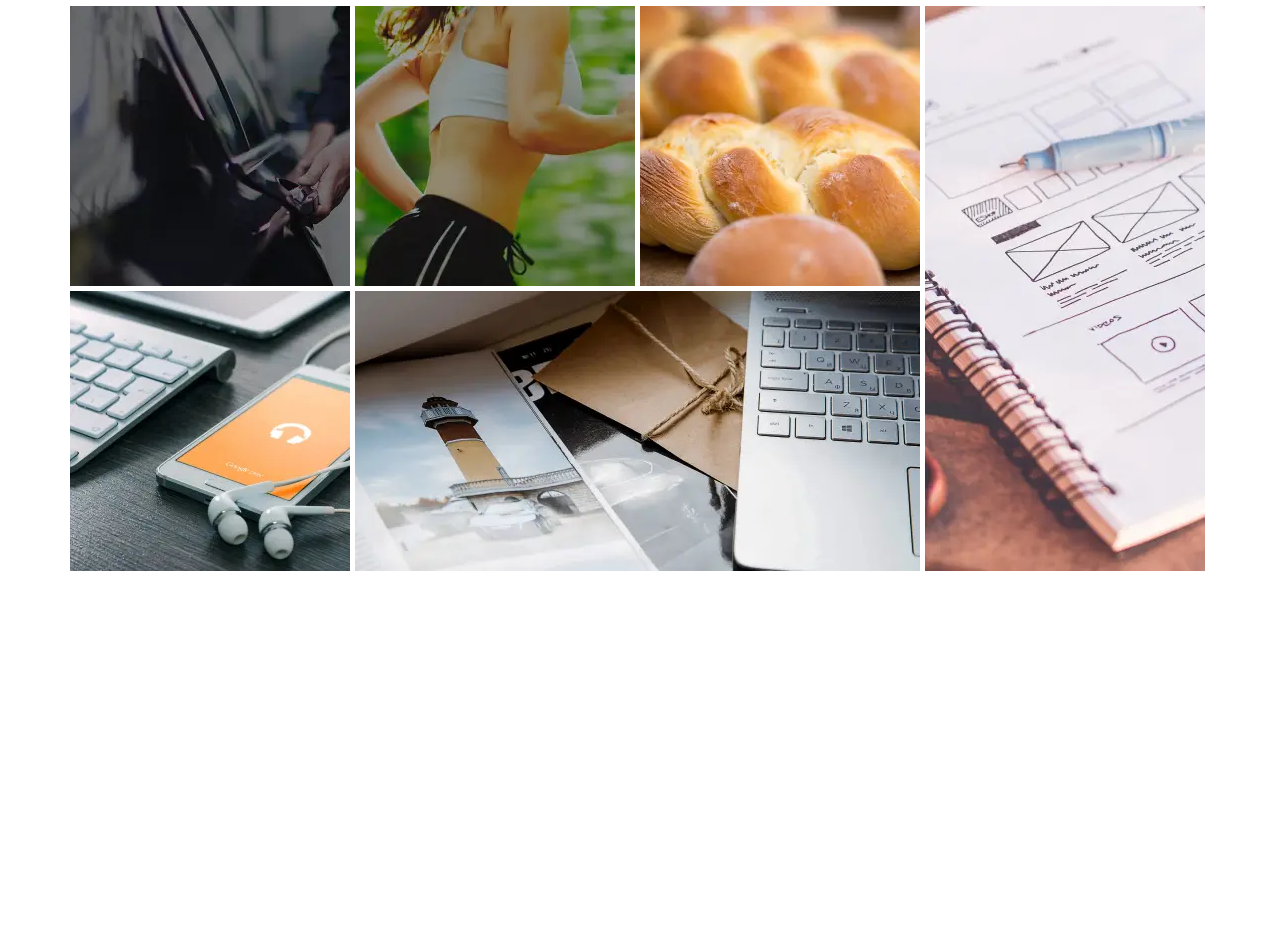
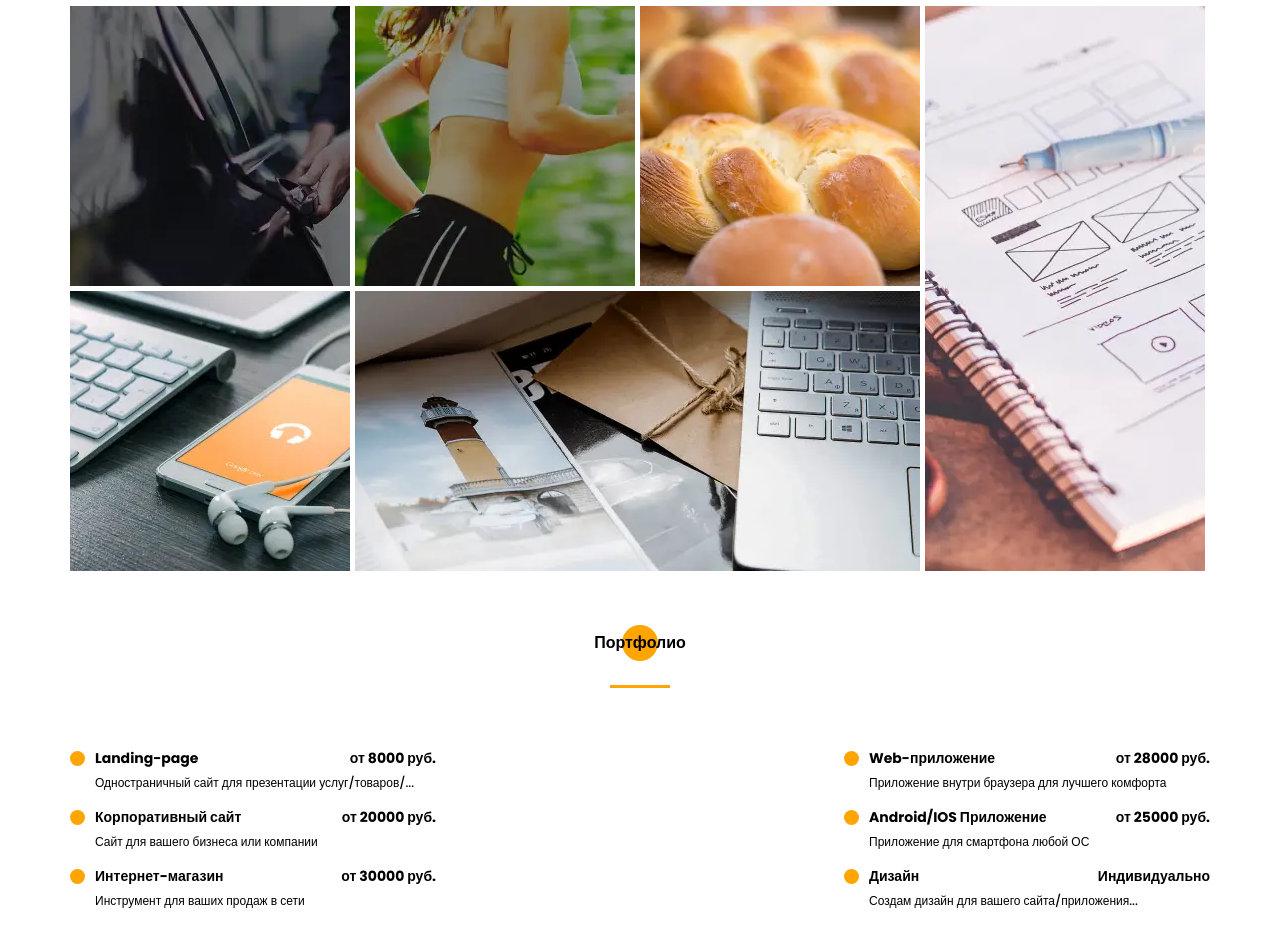
Before and after one commit to Alex-Sapon/portfolio, a website: page Porfolio/index.html in a window 1280 px wide. Shown: the part 3567-4492 px from the top of the page. Before the commit the page ends 4138 px from the top, so only its background shows below. Drawn offline with nearby package versions, Linux system fonts and the light colour scheme; files that its build step writes are made by us from their sources; files whose address does not match are found by name.

Commit message:
create block price

```diff
--- a/#src/scss/Blocks/price.scss
+++ b/#src/scss/Blocks/price.scss
@@ -0,0 +1,70 @@
+.price {
+    padding-top: 60px;
+    &__title {
+        position: relative;
+        text-align: center;
+        margin-bottom: 30px;
+        @include circle;
+        &:before {
+            top: 50%;
+            left: 50%;
+            transform: translate(-50%, -50%);
+        }
+    }
+    .divider {
+        margin: 0 auto;
+    }
+    &__wrapper {
+        display: grid;
+        grid-template-columns: repeat(auto-fit, 366px);
+        grid-auto-rows: auto;
+        justify-content: space-between;
+        margin-top: 60px;
+
+    }
+    &__col {
+        display: grid;
+        grid-auto-rows: auto;
+        row-gap: 15px;
+        margin-bottom: 15px;
+    }
+    &__item {
+        display: grid;
+        grid-template-columns: 25px 1fr 100px;
+        grid-auto-rows: auto;
+        row-gap: 5px;
+    }
+    &__circle {
+        position: relative;
+        grid-column: 1 / 2;
+        grid-row: 1 / 3;
+        &::before {
+            content: '';
+            display: block;
+            position: absolute;
+            width: 15px;
+            height: 15px;
+            top: 7%;
+            border-radius: 100%;
+            background-color: $secondColor;
+        }
+    }
+    &__item-title,
+    &__cost {
+        font-size: 1.4rem;
+        line-height: 2.1rem;
+        font-weight: 700;
+        display: flex;
+        align-items: center;
+    }
+    &__cost {
+        justify-self: flex-end;
+    }
+
+    &__text {
+        grid-column: 2 / 4;
+        grid-row: 2 / 3;
+        font-size: 1.2rem;
+        line-height: 1.8rem;
+    }
+}
--- a/Porfolio/index.html
+++ b/Porfolio/index.html
@@ -350,7 +350,66 @@
         </div>
     </div>
 </section>
-
+    <section class="price">
+    <div class="container">
+        <h2 class="price__title title title_fs16">Портфолио</h2>
+        <div class="divider"></div>
+        <div class="price__wrapper">
+            <div class="price__col">
+                <div class="price__item">
+                    <div class="price__circle"></div>
+                    <div class="price__item-title">Landing-page</div>
+                    <div class="price__cost">от 8000 руб.</div>
+                    <div class="price__text">
+                        Одностраничный сайт для презентации услуг/товаров/...
+                    </div>
+                </div>
+                <div class="price__item">
+                    <div class="price__circle"></div>
+                    <div class="price__item-title">Корпоративный сайт</div>
+                    <div class="price__cost">от 20000 руб.</div>
+                    <div class="price__text">
+                        Сайт для вашего бизнеса или компании
+                    </div>
+                </div>
+                <div class="price__item">
+                    <div class="price__circle"></div>
+                    <div class="price__item-title">Интернет-магазин</div>
+                    <div class="price__cost">от 30000 руб.</div>
+                    <div class="price__text">
+                        Инструмент для ваших продаж в сети
+                    </div>
+                </div>
+            </div>
+            <div class="price__col">
+                <div class="price__item">
+                    <div class="price__circle"></div>
+                    <div class="price__item-title">Web-приложение</div>
+                    <div class="price__cost">от 28000 руб.</div>
+                    <div class="price__text">
+                        Приложение внутри браузера для лучшего комфорта
+                    </div>
+                </div>
+                <div class="price__item">
+                    <div class="price__circle"></div>
+                    <div class="price__item-title">Android/IOS Приложение</div>
+                    <div class="price__cost">от 25000 руб.</div>
+                    <div class="price__text">
+                        Приложение для смартфона любой ОС
+                    </div>
+                </div>
+                <div class="price__item">
+                    <div class="price__circle"></div>
+                    <div class="price__item-title">Дизайн</div>
+                    <div class="price__cost">Индивидуально</div>
+                    <div class="price__text">
+                        Создам дизайн для вашего сайта/приложения...
+                    </div>
+                </div>
+            </div>
+        </div>
+    </div>
+</section>
 
   </main>
 <script src="https://code.jquery.com/jquery-3.6.0.min.js"></script>
```
Also changed, not shown: #src/_price.html (+60 -0 lines), Porfolio/css/style.css, Porfolio/css/style.min.css.
